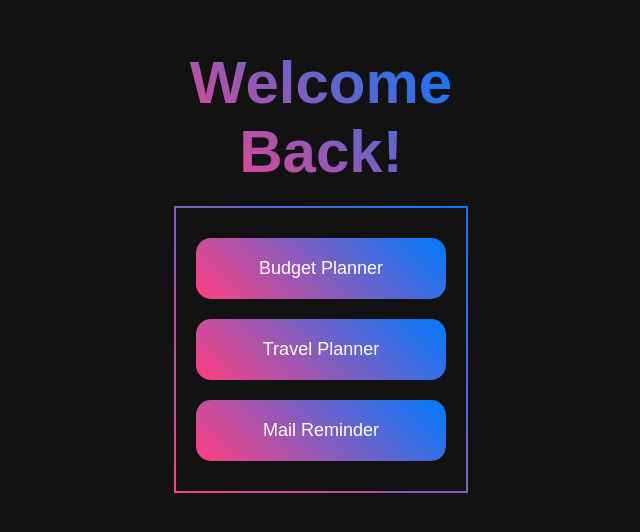
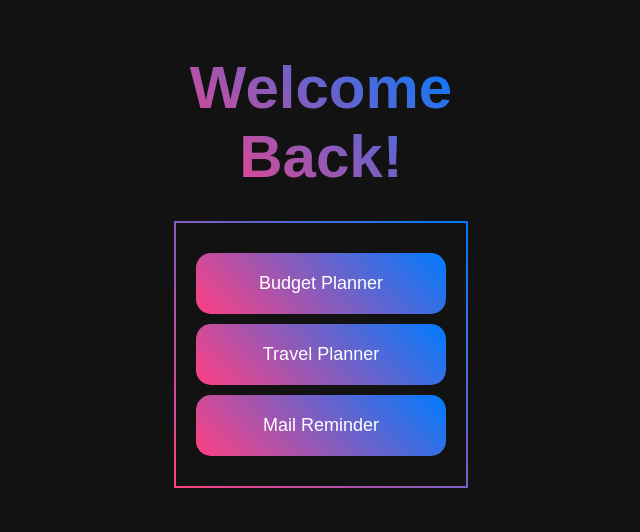
Before and after one commit to Matlab28/MultipleWebs, a plain HTML site: page multiple-webs/index.html in a window 1280 px wide. Shown: the part 130-662 px from the top of the page, without its empty margins (319-959 px from the left). Drawn offline with Linux system fonts and the light colour scheme.

Commit message:
Update index.html

```diff
--- a/multiple-webs/index.html
+++ b/multiple-webs/index.html
@@ -5,7 +5,7 @@
     <meta name="viewport" content="width=device-width, initial-scale=1.0">
     <title>Main Page</title>
     <style>
-       body {
+        body {
             display: flex;
             flex-direction: column;
             align-items: center;
@@ -15,39 +15,34 @@
             background-color: #121212;
             color: #e0e0e0;
             font-family: Arial, sans-serif;
-            overflow: hidden;
-            box-sizing: border-box;
-            padding: 0 20px;
         }
         .header {
-            font-size: 60px;
+            font-size: 60px; /* Increased font size for larger screens */
             font-weight: bold;
             background: linear-gradient(45deg, #ff4081, #007bff);
             -webkit-background-clip: text;
             -webkit-text-fill-color: transparent;
-            margin-bottom: 20px;
+            margin-bottom: 30px;
             text-align: center;
-            white-space: nowrap;
+            white-space: nowrap; /* Prevent wrapping on larger screens */
         }
+        /* Media query for mobile devices */
         @media (max-width: 600px) {
             .header {
-                font-size: 48px;
-                white-space: normal;
-                margin-bottom: 15px;
+                font-size: 48px; /* Increased font size for smaller screens */
+                white-space: normal; /* Allow wrapping */
             }
         }
         .container {
-            display: flex;
-            flex-direction: column;
-            align-items: center;
+            position: relative;
+            display: inline-block;
             padding: 20px;
-            border: 2px solid transparent;
+            border: 2px solid transparent; /* Transparent border to show the gradient border */
             border-image: linear-gradient(45deg, #ff4081, #007bff);
             border-image-slice: 1;
-            border-radius: 15px 15px 0 0;
+            border-radius: 15px 15px 0 0; /* Rounded top-left and top-right corners */
             background-color: #121212;
             text-align: center;
-            box-sizing: border-box;
         }
         .button {
             display: block;
@@ -58,10 +53,9 @@
             color: #fff;
             background: linear-gradient(45deg, #ff4081, #007bff);
             border: none;
-            border-radius: 15px;
+            border-radius: 15px; /* Rounded corners for buttons */
             cursor: pointer;
             transition: background 0.3s ease;
-            box-sizing: border-box;
         }
         .button:hover {
             background: linear-gradient(45deg, #ff79b0, #0056b3);
```
